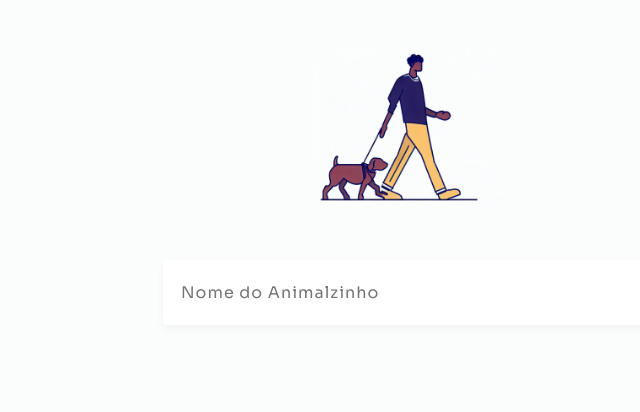
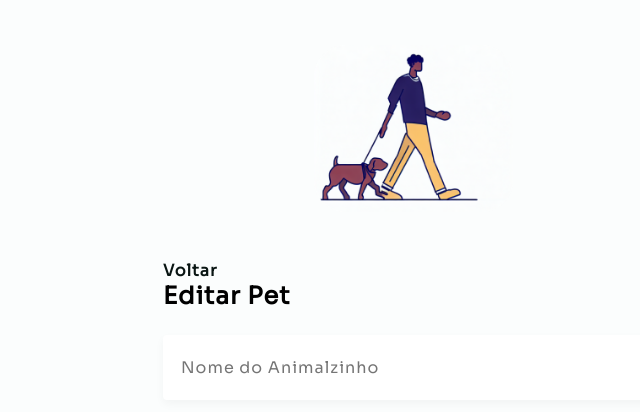
Before and after one commit to marcelosoa/my-pets, a React (Create React App) app: page /edit in a window 1280 px wide. Shown: the top 412 px of the page, without its empty margins (227-867 px from the left). Built offline with nearby package versions, Linux system fonts and the light colour scheme.

Commit message:
refactor: code

```diff
--- a/src/Router.tsx
+++ b/src/Router.tsx
@@ -1,15 +1,14 @@
 import { Switch, Route } from 'react-router-dom'
 
 import HomeScreen from './pages/Home'
-import RegisterPetScreen from './pages/NewPet'
 import EditPetScreen from './pages/EditPet/index'
-import NewPetForm from './pages/NewPetForm'
+import RegisterPetScreen from './pages/RegisterPet'
 
 export default function Routes () {
   return (
     <Switch>
       <Route path="/" exact component={HomeScreen} />
-      <Route path="/register-pet" exact component={NewPetForm} />
+      <Route path="/register-pet" exact component={RegisterPetScreen} />
       <Route path="/edit" exact component={EditPetScreen} />
     </Switch>
   )
--- a/src/index.tsx
+++ b/src/index.tsx
@@ -1,11 +1,13 @@
 import React from 'react'
-import ReactDOM from 'react-dom/client'
+import ReactDOM from 'react-dom'
 import App from './components/App/App'
 import { BrowserRouter } from 'react-router-dom'
 
-const root = ReactDOM.createRoot(document.getElementById('root') as HTMLElement)
-root.render(
+ReactDOM.render(
   <React.StrictMode>
-    <App />
-  </React.StrictMode>
+    <BrowserRouter>
+      <App />
+    </BrowserRouter>
+  </React.StrictMode>,
+  document.getElementById('root')
 )
--- a/src/pages/EditPet/index.tsx
+++ b/src/pages/EditPet/index.tsx
@@ -2,6 +2,7 @@ import FormGroupComponent from '../../components/FormGroup'
 import Input from '../../components/Input'
 import { useState } from 'react'
 import { Form } from './styled'
+import PageHeader from '../../components/PageHeader'
 
 export default function EditPetScreen () {
   const [name, setName] = useState<string>()
@@ -9,6 +10,10 @@ export default function EditPetScreen () {
   const [type, setType] = useState<string>()
   const [color, setColor] = useState<string>()
   return (
+    <>
+    <PageHeader
+      title='Editar Pet'
+    />
     <Form>
       <FormGroupComponent>
       <Input
@@ -17,6 +22,7 @@ export default function EditPetScreen () {
       />
     </FormGroupComponent>
     </Form>
+    </>
 
   )
 }
--- a/src/pages/NewPet/index.tsx
+++ b/src/pages/PetForm/index.tsx
@@ -17,12 +17,11 @@ interface RegisterProps {
   onSubmit: (formData: FormDataProps) => void
 }
 
-export default function RegisterPetScreen ({ buttonLabel, onSubmit }: RegisterProps) {
+export default function PetForm ({ buttonLabel, onSubmit }: RegisterProps) {
   const [name, setName] = useState<string>('')
   const [age, setAge] = useState<string>('')
   const [type, setType] = useState<string>('')
   const [color, setColor] = useState<string>('')
-  const [search, setSearch] = useState<string>('')
   const { setError, removeError, getErrorMessageByFieldName } = useErrors()
 
   function handleNameChange (event: React.ChangeEvent<HTMLInputElement>) {
--- a/src/pages/NewPetForm/index.tsx
+++ b/src/pages/RegisterPet/index.tsx
@@ -1,7 +1,7 @@
 import React from 'react'
 import PageHeader from '../../components/PageHeader'
 import PetsService from '../../services/PetsService'
-import RegisterPetScreen from '../NewPet'
+import PetForm from '../PetForm'
 
 interface formDataProps {
   name: string
@@ -10,7 +10,7 @@ interface formDataProps {
   color: string
 }
 
-export default function NewPetForm () {
+export default function RegisterPetScreen () {
   async function handleSubmit (formData: formDataProps) {
     const pet = {
       name: formData.name,
@@ -24,7 +24,7 @@ export default function NewPetForm () {
   return (
     <>
       <PageHeader title="Novo Animalzinho" />
-      <RegisterPetScreen
+      <PetForm
         buttonLabel="Cadastrar Novo Pet"
         onSubmit={handleSubmit}
       />
```
Also changed, not shown: src/pages/PetForm/styled.ts (renamed from src/pages/NewPet/styled.ts).
